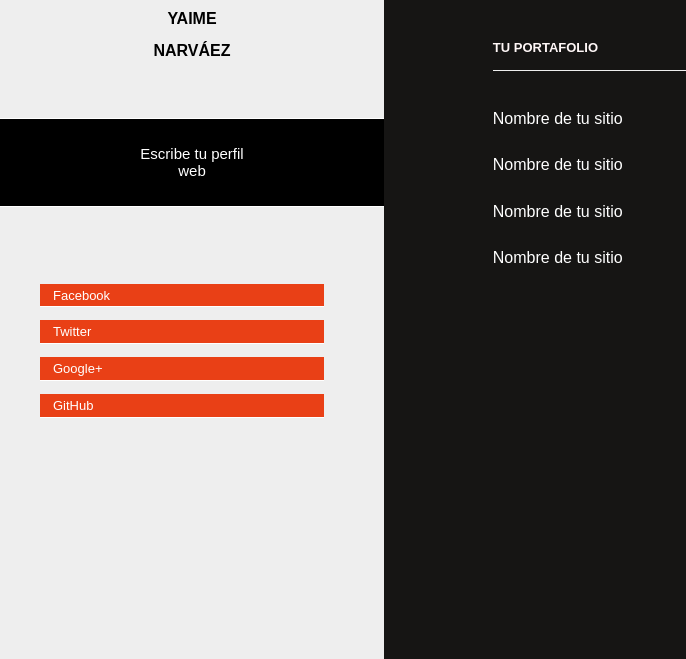
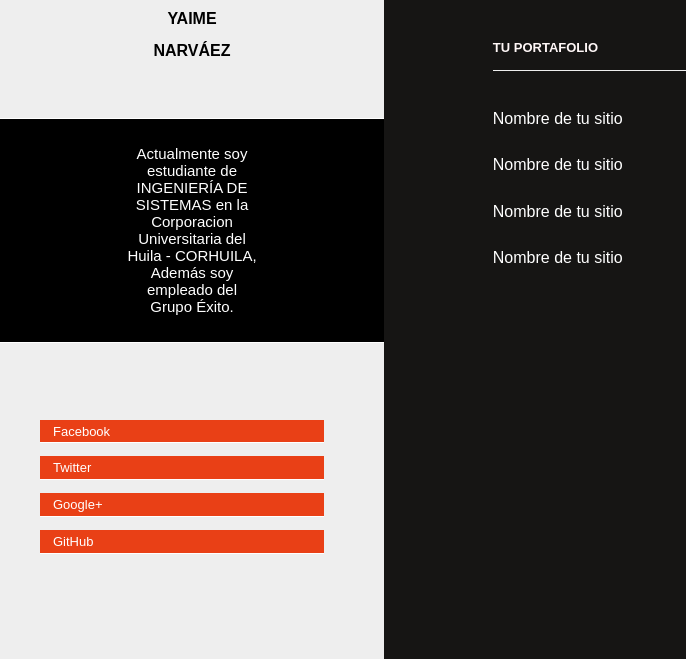
Before and after one commit to YAIME97/TallerGit, a plain HTML site: page index.html in a window 1280 px wide. Shown: the part 141-800 px from the top of the page, without its empty margins (0-686 px from the left). Drawn offline with Linux system fonts and the light colour scheme.

Commit message:
COMENCE A DESCRIBIR MI PERFIL WEB

```diff
--- a/index.html
+++ b/index.html
@@ -35,7 +35,7 @@
       <div class="comunidad-autoria">
         <div class="nombre">
           <!-- 2º Commit - Tu perfil Web -->
-          <p>Escribe tu perfil web</p>
+          <p>Actualmente soy estudiante de INGENIERÍA DE SISTEMAS en la Corporacion Universitaria del Huila - CORHUILA, Además soy empleado del Grupo Éxito. </p>
         </div>
       </div>
     </section>
```
